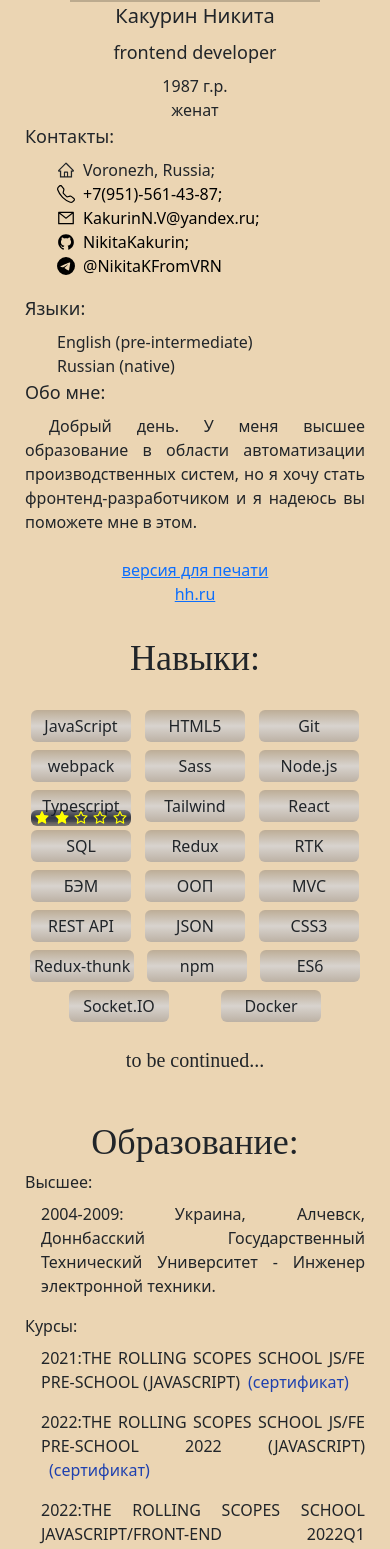
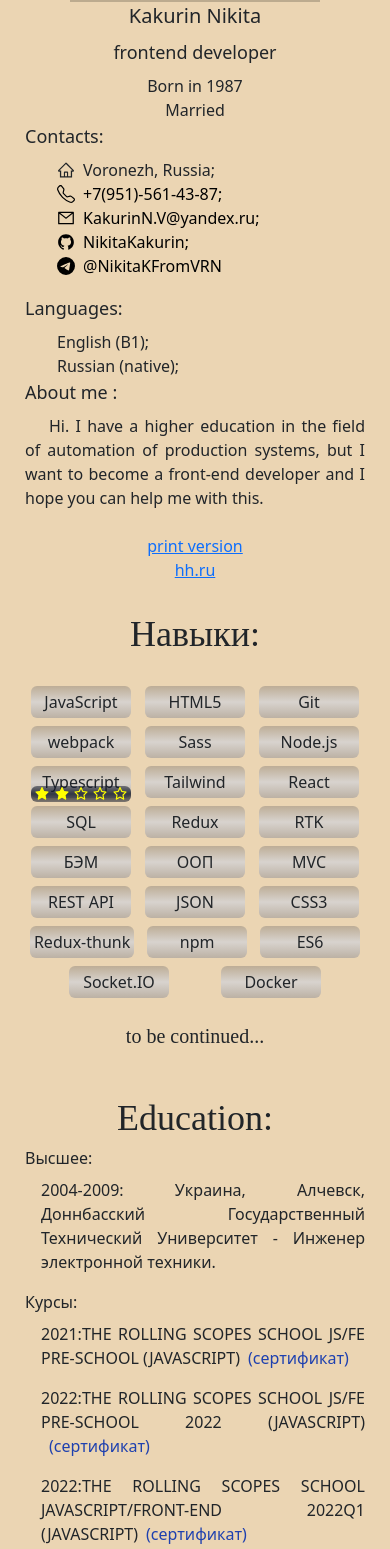
Before and after one commit to NikitaKakurin/react-cv, a React (Create React App) app: page / in a window 390 px wide. Shown: the part 357-1906 px from the top of the page. Built offline with nearby package versions, Linux system fonts and the light colour scheme.

Commit message:
feat add translation

```diff
--- a/src/app/actionsCreators/langActionsCreators.ts
+++ b/src/app/actionsCreators/langActionsCreators.ts
@@ -1,8 +1,8 @@
 import { langSlice } from 'app/slices/langSlice';
-
+import type { langType } from 'i18n';
 import { AppDispatch } from 'app/store';
 
-export const setLang = (lang: string) => {
+export const setLang = (lang: langType) => {
   return (dispatch: AppDispatch) => {
     dispatch(langSlice.actions.setLang(lang));
   };
--- a/src/app/slices/langSlice.ts
+++ b/src/app/slices/langSlice.ts
@@ -1,7 +1,12 @@
 import { createSlice, PayloadAction } from '@reduxjs/toolkit';
 import { RootState } from '../store';
+import i18n, { langType } from 'i18n';
 
-const initialState = {
+interface IState {
+  lang: langType;
+}
+
+const initialState: IState = {
   lang: 'en',
 };
 
@@ -9,7 +14,7 @@ export const langSlice = createSlice({
   name: 'lang',
   initialState,
   reducers: {
-    setLang: (state, action: PayloadAction<string>) => {
+    setLang: (state, action: PayloadAction<langType>) => {
       state.lang = action.payload;
     },
   },
--- a/src/components/About.tsx
+++ b/src/components/About.tsx
@@ -5,7 +5,7 @@ import CustomScrollbar from './customScrollbar/CustomScrollbar';
 import { useAppSelector } from 'app/hooks';
 import { selectDeviceFormat } from 'app/slices/deviceFormatSlice';
 import { selectLang } from 'app/slices/langSlice';
-
+import i18n from 'i18n';
 export default function About() {
   const isDesktop = useAppSelector(selectDeviceFormat);
   const lang = useAppSelector(selectLang);
@@ -23,20 +23,24 @@ export default function About() {
               </div>
             </div>
             <div className="w-[60%]">
-              <h2 className="text-center text-xl font-medium lg:text-2xl">Какурин Никита</h2>
+              <h2 className="text-center text-xl font-medium lg:text-2xl">{i18n[lang].FIO}</h2>
               <h3 className="text-center text-lg font-medium lg:text-xl">frontend developer</h3>
-              <div className="text-center font-medium xs:text-base lg:text-lg">1987 г.р.</div>
-              <div className="text-center font-medium xs:text-base lg:text-lg">женат</div>
+              <div className="text-center font-medium xs:text-base lg:text-lg">
+                {i18n[lang].year}
+              </div>
+              <div className="text-center font-medium xs:text-base lg:text-lg">
+                {i18n[lang].status}
+              </div>
             </div>
           </div>
 
           <address className="px-4">
-            <h5 className="w-full text-lg">Контакты:</h5>
+            <h5 className="w-full text-lg">{i18n[lang].contacts}:</h5>
             <div className="xs:pl-4 xl:flex xl:flex-wrap xl:items-center xl:justify-center xl:gap-x-3">
               <ul className="m-0 px-2 xs:px-4">
                 <li className="flex items-center gap-x-2 xs:pl-2 xl:pl-0">
                   <AiOutlineHome size={18} />
-                  <span> Voronezh, Russia;</span>
+                  <span> {i18n[lang].place}</span>
                 </li>
                 <li className="group xs:pl-2 xl:pl-0">
                   <a
@@ -92,22 +96,19 @@ export default function About() {
             </div>
           </address>
           <div className="px-4">
-            <h5 className="w-full text-lg">Языки:</h5>
+            <h5 className="w-full text-lg">{i18n[lang].lang}:</h5>
             <ul className="p-x-4 m-0">
-              <li className="">English (pre-intermediate)</li>
-              <li className="">Russian (native)</li>
+              <li className="">{i18n[lang].en};</li>
+              <li className="">{i18n[lang].ru};</li>
             </ul>
           </div>
           <div className="px-4">
-            <h5 className="w-full text-lg ">Обо мне:</h5>
-            <p className="text-justify indent-6">
-              Добрый день. У меня высшее образование в области автоматизации производственных
-              систем, но я хочу стать фронтенд-разработчиком и я надеюсь вы поможете мне в этом.
-            </p>
+            <h5 className="w-full text-lg ">{i18n[lang].about}:</h5>
+            <p className="text-justify indent-6">{i18n[lang].aboutText}</p>
           </div>
           <div className="flex flex-col items-center justify-center py-2">
             <a href="./assets/doc/NikitaKakurin.pdf" download>
-              версия для печати
+              {i18n[lang].print}
             </a>
             <a href="https://voronezh.hh.ru/resume/f6d4fa8bff0949282a0039ed1f74443166524c">hh.ru</a>
           </div>
--- a/src/components/Education.tsx
+++ b/src/components/Education.tsx
@@ -2,14 +2,16 @@ import React from 'react';
 import CustomScrollbar from './customScrollbar/CustomScrollbar';
 import { selectDeviceFormat } from 'app/slices/deviceFormatSlice';
 import { useAppSelector } from 'app/hooks';
-
+import { selectLang } from 'app/slices/langSlice';
+import i18n from 'i18n';
 export default function Education() {
   const isDesktop = useAppSelector(selectDeviceFormat);
+  const lang = useAppSelector(selectLang);
   return (
     <div id="Education" className="w-full px-[1px] md:w-[50%] md:shadow-leftPage">
       <CustomScrollbar isShow={isDesktop} side="left">
         <div className="p-4">
-          <h2 className="text-center font-marck text-4xl">Образование:</h2>
+          <h2 className="text-center font-marck text-4xl">{i18n[lang].education}:</h2>
 
           <div>
             <h4 className="text-base font-medium">Высшее:</h4>
@@ -27,7 +29,9 @@ export default function Education() {
                 className="pl-2 text-black no-underline hover:text-blue-500 active:text-black"
                 rel="noreferrer"
               >
-                <span className="text-blue-800 hover:text-blue-600">(сертификат)</span>
+                <span className="text-blue-800 hover:text-blue-600">
+                  ({i18n[lang].certificate})
+                </span>
               </a>
             </p>
             <p className="pl-4 text-justify">
@@ -39,7 +43,9 @@ export default function Education() {
                 className="pl-2 text-black no-underline hover:text-blue-500 active:text-black"
                 rel="noreferrer"
               >
-                <span className="text-blue-800 hover:text-blue-600">(сертификат)</span>
+                <span className="text-blue-800 hover:text-blue-600">
+                  ({i18n[lang].certificate})
+                </span>
               </a>
             </p>
             <p className="pl-4 text-justify">
@@ -51,7 +57,9 @@ export default function Education() {
                 className="pl-2 text-black no-underline hover:text-blue-500 active:text-black"
                 rel="noreferrer"
               >
-                <span className="text-blue-800 hover:text-blue-600">(сертификат)</span>
+                <span className="text-blue-800 hover:text-blue-600">
+                  ({i18n[lang].certificate})
+                </span>
               </a>
             </p>
             <p className="pl-4 text-justify">
@@ -63,7 +71,9 @@ export default function Education() {
                 className="pl-2 text-black no-underline hover:text-blue-500 active:text-black"
                 rel="noreferrer"
               >
-                <span className="text-blue-800 hover:text-blue-600">(сертификат)</span>
+                <span className="text-blue-800 hover:text-blue-600">
+                  ({i18n[lang].certificate})
+                </span>
               </a>
             </p>
             <p className="pl-4 text-justify">
@@ -75,7 +85,9 @@ export default function Education() {
                 className="pl-2 text-black no-underline hover:text-blue-500 active:text-black"
                 rel="noreferrer"
               >
-                <span className="text-blue-800 hover:text-blue-600">(сертификат)</span>
+                <span className="text-blue-800 hover:text-blue-600">
+                  ({i18n[lang].certificate})
+                </span>
               </a>
             </p>
           </div>
--- a/src/components/Hamburger/Hamburger.tsx
+++ b/src/components/Hamburger/Hamburger.tsx
@@ -1,9 +1,13 @@
 import LangSwitcher from 'components/langSwitcher/LangSwitcher';
 import React, { useState, useRef } from 'react';
 import { CSSTransition } from 'react-transition-group';
+import { useAppSelector } from 'app/hooks';
+import { selectLang } from 'app/slices/langSlice';
+import i18n from 'i18n';
 import './style.scss';
 
 export default function Hamburger() {
+  const lang = useAppSelector(selectLang);
   const [isOpen, setIsOpen] = useState(false);
   const toggleMenu = () => setIsOpen((isOpen) => !isOpen);
   const backgroundRef = useRef(null);
@@ -48,22 +52,22 @@ export default function Hamburger() {
         <ul className="m-0 flex w-full list-none flex-col px-0 py-10 ">
           <li>
             <a className="burger-link" href="#About">
-              About
+              {i18n[lang].about}
             </a>
           </li>
           <li>
             <a className="burger-link" href="#Skills">
-              Skills
+              {i18n[lang].skills}
             </a>
           </li>
           <li>
             <a className="burger-link" href="#Education">
-              Education
+              {i18n[lang].education}
             </a>
           </li>
           <li>
             <a className="burger-link" href="#Portfolio">
-              Portfolio
+              {i18n[lang].portfolio}
             </a>
           </li>
           <li>
--- a/src/components/Header.tsx
+++ b/src/components/Header.tsx
@@ -1,22 +1,26 @@
+import { useAppSelector } from 'app/hooks';
+import { selectLang } from 'app/slices/langSlice';
+import i18n from 'i18n';
 import Bookmark, { BookmarkColors } from './Bookmark/Bookmark';
 import Hamburger from './Hamburger/Hamburger';
 import LangSwitcher from './langSwitcher/LangSwitcher';
 
 export default function Header() {
+  const lang = useAppSelector(selectLang);
   return (
     <header className="w-full">
       <nav className="hidden justify-end gap-x-2 md:flex md:pr-20">
         <Bookmark color={BookmarkColors.BLUE} page={0}>
-          <span>About me</span>
+          <span>{i18n[lang].about}</span>
         </Bookmark>
         <Bookmark color={BookmarkColors.YELLOW} page={0}>
-          <span>Skills</span>
+          <span>{i18n[lang].skills}</span>
         </Bookmark>
         <Bookmark color={BookmarkColors.RED} page={1}>
-          <span>Education</span>
+          <span>{i18n[lang].education}</span>
         </Bookmark>
         <Bookmark color={BookmarkColors.ORANGE} page={1}>
-          <span>Portfolio</span>
+          <span>{i18n[lang].portfolio}</span>
         </Bookmark>
         <div className="bookmark-clip bg-green-500 px-2">
           <LangSwitcher />
--- a/src/components/langSwitcher/LangSwitcher.tsx
+++ b/src/components/langSwitcher/LangSwitcher.tsx
@@ -4,6 +4,8 @@ import { MdLanguage } from 'react-icons/md';
 import { useAppDispatch, useAppSelector } from 'app/hooks';
 import { selectLang } from 'app/slices/langSlice';
 import { setLang } from 'app/actionsCreators/langActionsCreators';
+import type { langType } from 'i18n';
+
 interface IProps {
   isTextLight?: boolean;
 }
@@ -12,7 +14,8 @@ export default function LangSwitcher({ isTextLight = true }: IProps) {
   const selectedLang = useAppSelector(selectLang);
 
   const handleChange = (e: React.ChangeEvent<HTMLInputElement>) => {
-    dispatch(setLang(e.target.value));
+    const value = e.target.value as langType;
+    dispatch(setLang(value));
   };
   return (
     <div className="lang-switcher">
--- /dev/null
+++ b/src/i18n/en.ts
@@ -0,0 +1,19 @@
+export const en = {
+  FIO: 'Kakurin Nikita',
+  year: 'Born in 1987',
+  status: 'Married',
+  contacts: 'Contacts',
+  place: 'Voronezh, Russia;',
+  lang: 'Languages',
+  en: 'English (B1)',
+  ru: 'Russian (native)',
+  about: 'About me ',
+  aboutText:
+    'Hi. I have a higher education in the field of automation of production systems, but I want to become a front-end developer and I hope you can help me with this.',
+  print: 'print version',
+  skills: 'Skills',
+  portfolio: 'Portfolio',
+  education: 'Education',
+  certificate: 'сертификат',
+  univer: 'Ukraine, Alchevsk, Donnbass State Technical University - Electronics engineer.',
+};
--- /dev/null
+++ b/src/i18n/index.ts
@@ -0,0 +1,6 @@
+import { ru } from './ru';
+import { en } from './en';
+
+const i18n = { ru, en };
+export type langType = keyof typeof i18n;
+export default i18n;
--- /dev/null
+++ b/src/i18n/ru.ts
@@ -0,0 +1,20 @@
+export const ru = {
+  FIO: 'Какурин Никита',
+  year: '1987 г.р',
+  status: 'женат',
+  contacts: 'Контакты',
+  place: 'Воронеж, Россия',
+  lang: 'Языки',
+  en: 'Английский (B1)',
+  ru: 'Русский (Носитель)',
+  about: 'Обо мне',
+  aboutText:
+    'Добрый день. У меня высшее образование в области автоматизации производственных систем, но я хочу стать фронтенд-разработчиком и я надеюсь вы поможете мне в этом.',
+  print: 'версия для печати',
+  skills: 'Навыки',
+  portfolio: 'Портфолио',
+  education: 'Образование',
+  certificate: 'сертификат',
+  univer:
+    'Украина, Алчевск, Доннбасский Государственный Технический Университет - Инженер электронной техники.',
+};
```
Also changed, not shown: src/translations/en.json (deleted, +0 -17 lines), src/translations/ru.json (deleted, +0 -17 lines).
